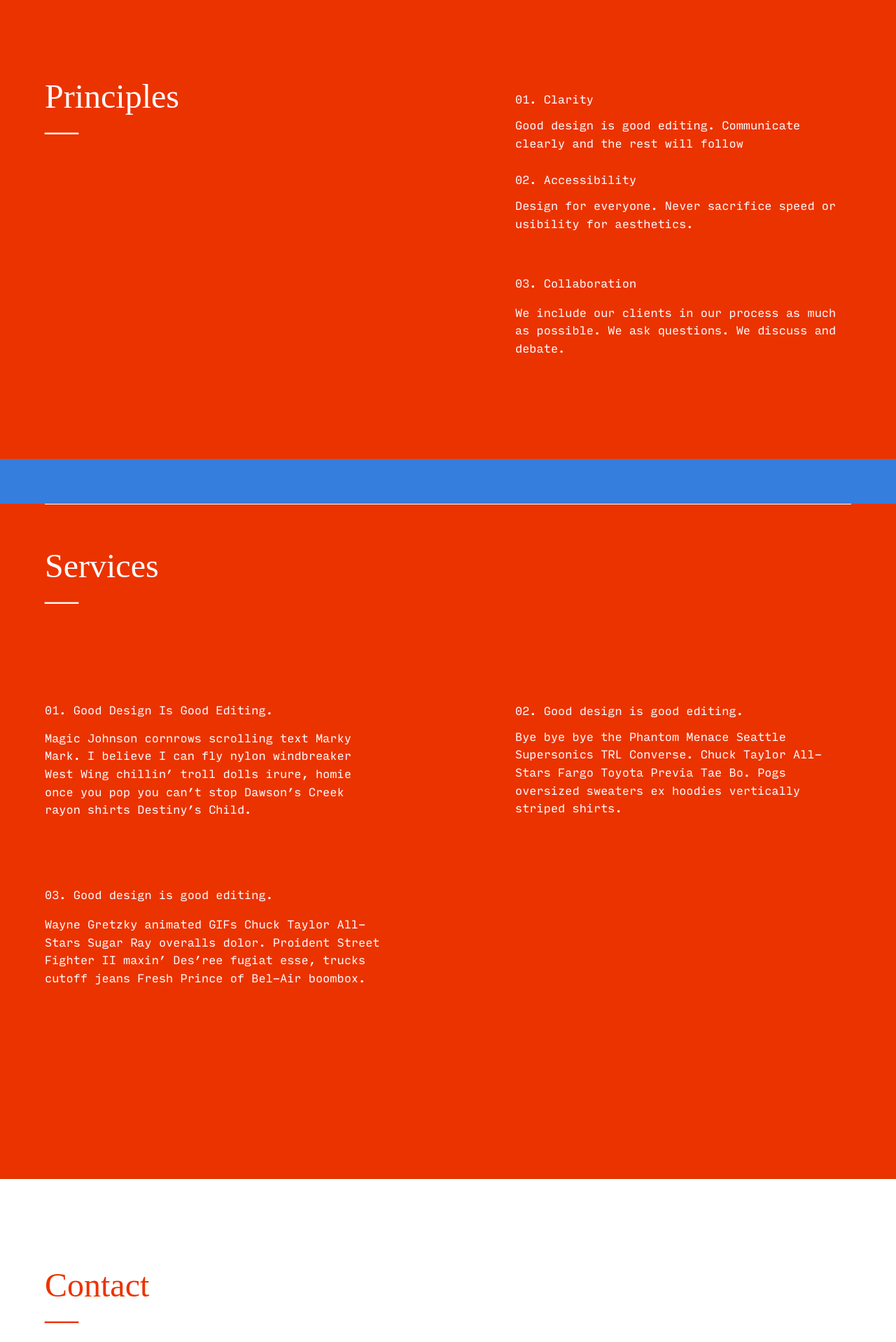
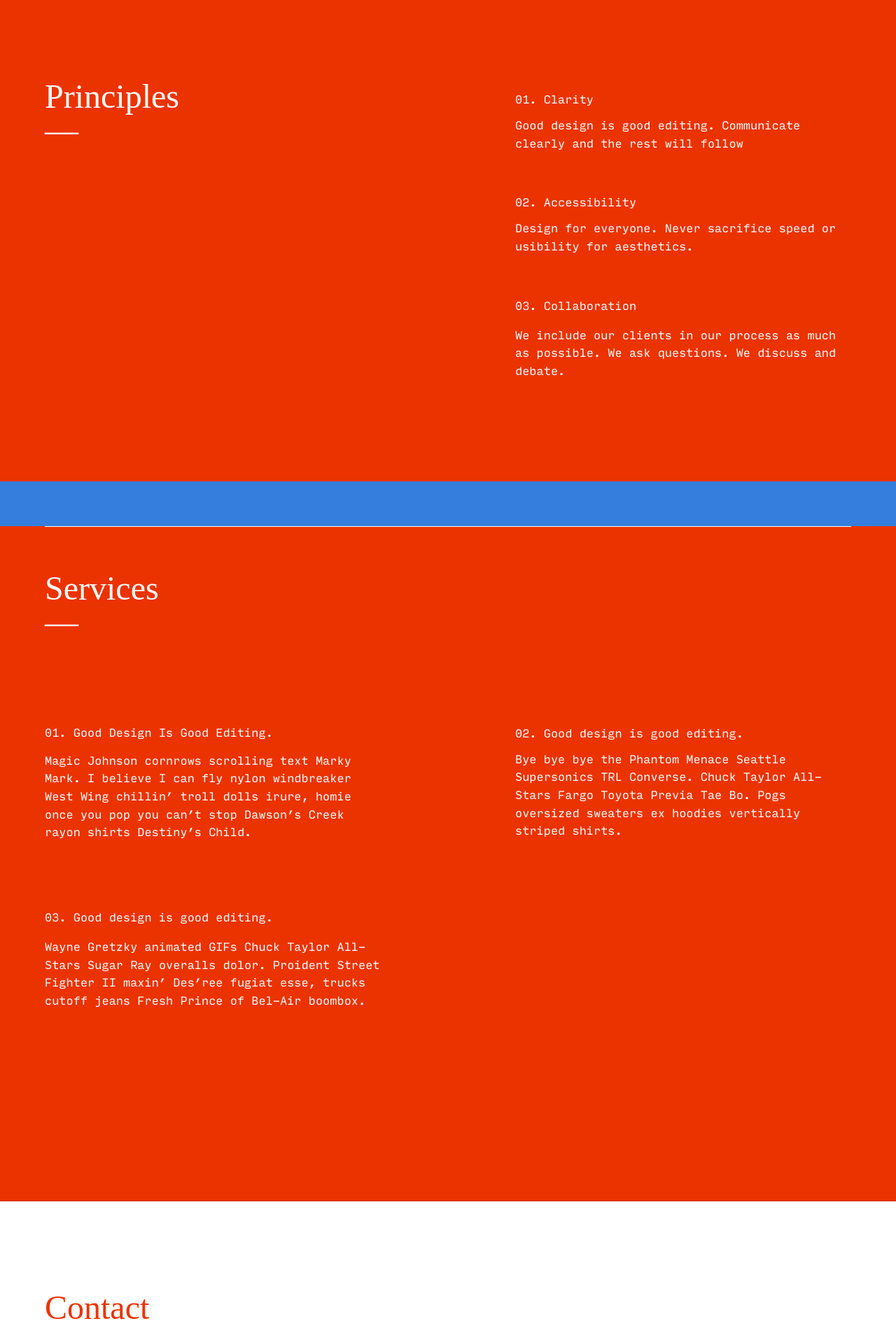
Before and after one commit to wearepatterns/wearepatterns.github.io, a Jekyll site: the page built from index.markdown, in a window 1280 px wide. Shown: the part 623-2541 px from the top of the page at 70% size. Built offline with Jekyll 4.4.1, drawn with Linux system fonts in a browser that asks for light colours.

Commit message:
Update right.html

```diff
--- a/_layouts/right.html
+++ b/_layouts/right.html
@@ -59,9 +59,9 @@
             <h1 class="mt5 mt6-l f3 f2-ns f1-l normal lh-solid">Principles
             <br>&mdash;</h1>
             <div class="mt5 mt6-l pt2 input-mono fw3 measure-ns">
-                    <h2 class="f5 fw3 normal lh-solid">01. Clarity</h2>
+                    <h2 class="f5 normal lh-solid">01. Clarity</h2>
 		    <p>Good design is good editing. Communicate clearly and the rest will follow</p>
-                    <h3 class="mt4 f5 normal lh-solid">02. Accessibility</h3>
+                    <h3 class="mt5 f5 normal lh-solid">02. Accessibility</h3>
                     <p>Design for everyone. Never sacrifice speed or usibility for aesthetics.</p>
                     <h4 class="mt5 f5 normal lh-solid">03. Collaboration</h4>
                     <p>We include our clients in our process as much as possible. We ask questions. We discuss and debate.</p>
```
